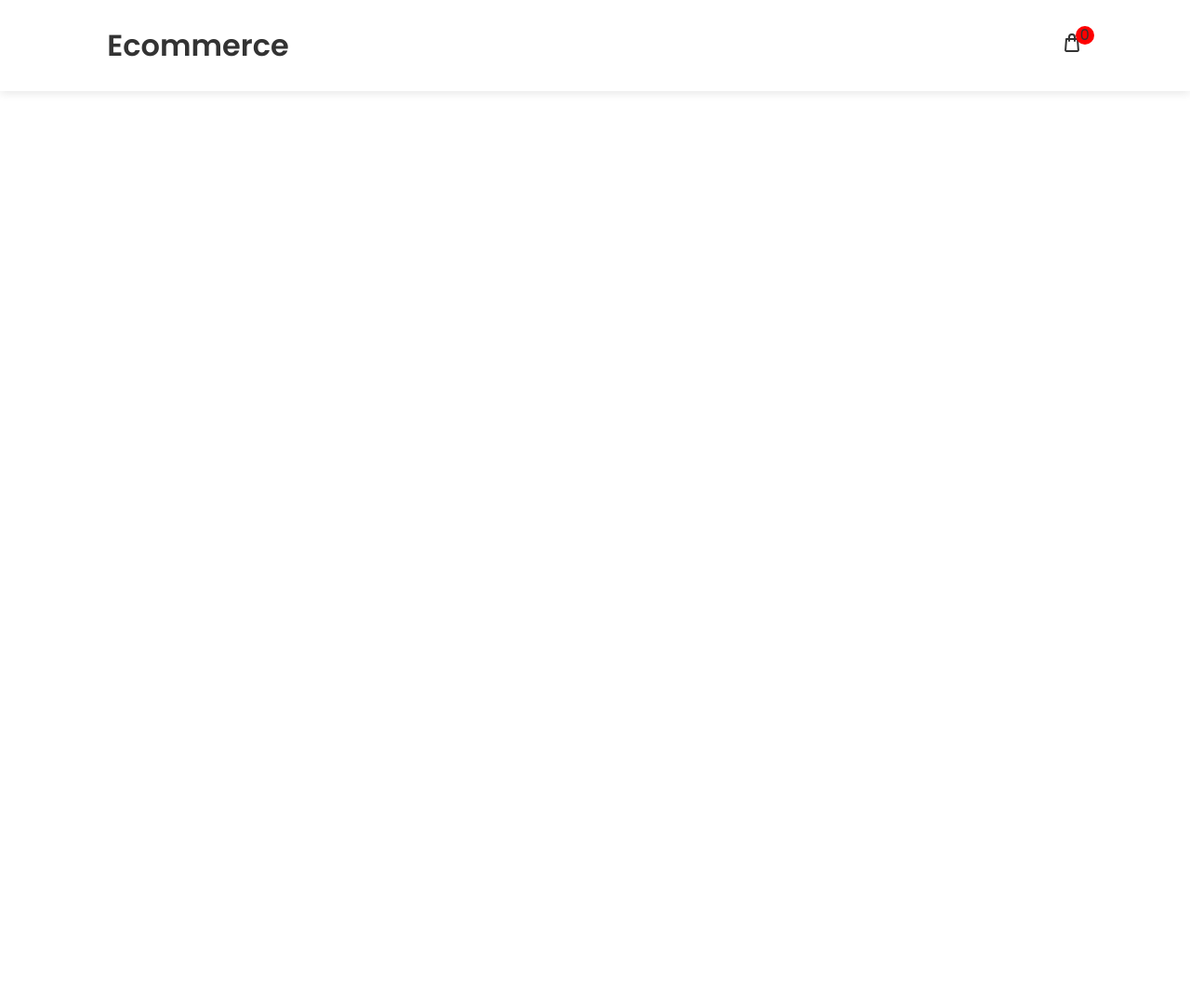
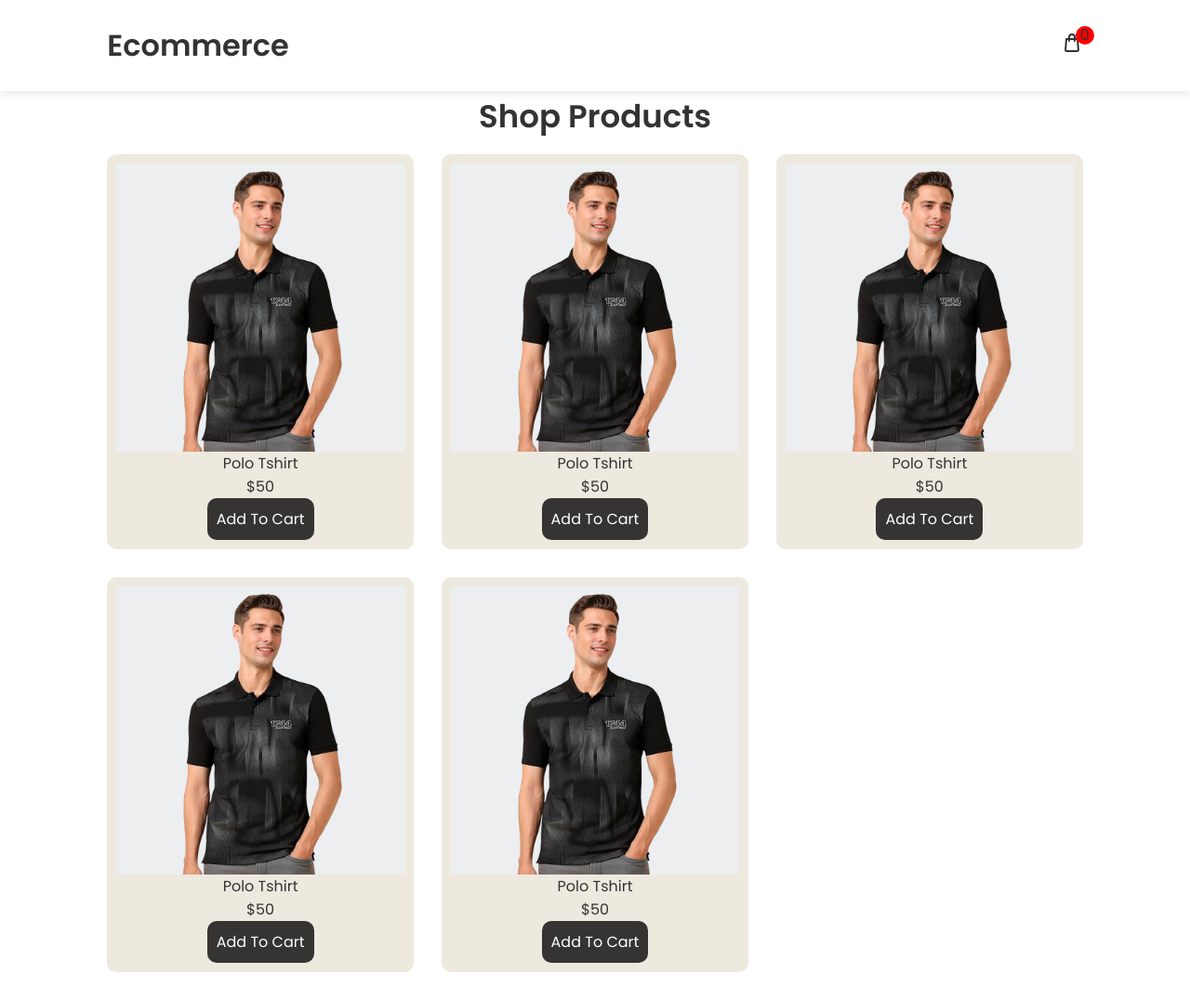
Before and after one commit to aashutoshdahal1/shoppingcart, a plain HTML site: page index.html in a window 1280 px wide. Shown: the whole page at 93% size. Before the commit the page ends 800 px from the top, so only its background shows below. Drawn offline with Linux system fonts and the light colour scheme.

Commit message:
section product UI created

```diff
--- a/index.html
+++ b/index.html
@@ -31,5 +31,40 @@
         <div class="carticon__number">0</div>
       </div>
     </header>
+    <section class="app">
+      <h1 class="app__heading">Shop Products</h1>
+      <div class="app__productcontainer">
+        <div class="app__productcontainer-item">
+          <img src="images/product1.jpg" alt="" />
+          <p class="app__productcontainer-item-name">Polo Tshirt</p>
+          <div class="app__productcontainer-item-price"><p>$50</p></div>
+          <div class="app__productcontainer-item-btn">Add To Cart</div>
+        </div>
+        <div class="app__productcontainer-item">
+          <img src="images/product1.jpg" alt="" />
+          <p class="app__productcontainer-item-name">Polo Tshirt</p>
+          <div class="app__productcontainer-item-price"><p>$50</p></div>
+          <div class="app__productcontainer-item-btn">Add To Cart</div>
+        </div>
+        <div class="app__productcontainer-item">
+          <img src="images/product1.jpg" alt="" />
+          <p class="app__productcontainer-item-name">Polo Tshirt</p>
+          <div class="app__productcontainer-item-price"><p>$50</p></div>
+          <div class="app__productcontainer-item-btn">Add To Cart</div>
+        </div>
+        <div class="app__productcontainer-item">
+          <img src="images/product1.jpg" alt="" />
+          <p class="app__productcontainer-item-name">Polo Tshirt</p>
+          <div class="app__productcontainer-item-price"><p>$50</p></div>
+          <div class="app__productcontainer-item-btn">Add To Cart</div>
+        </div>
+        <div class="app__productcontainer-item">
+          <img src="images/product1.jpg" alt="" />
+          <p class="app__productcontainer-item-name">Polo Tshirt</p>
+          <div class="app__productcontainer-item-price"><p>$50</p></div>
+          <div class="app__productcontainer-item-btn">Add To Cart</div>
+        </div>
+      </div>
+    </section>
   </body>
 </html>
--- a/style.css
+++ b/style.css
@@ -7,6 +7,9 @@
 }
 body {
   color: #333;
+}
+:root {
+  --theme: red;
 }
 header {
   position: fixed;
@@ -48,3 +51,44 @@ header {
   -ms-border-radius: 50%;
   -o-border-radius: 50%;
 }
+.app {
+  padding: 100px 9% 30px;
+}
+.app__heading {
+  text-align: center;
+  font-size: 34px;
+  margin-bottom: 15px;
+}
+.app__productcontainer {
+  display: grid;
+  grid-template-columns: repeat(auto-fit, minmax(280px, 1fr));
+  gap: 30px;
+}
+.app__productcontainer-item {
+  background-color: #eee9df;
+  padding: 10px;
+  border-radius: 10px;
+  -webkit-border-radius: 10px;
+  -moz-border-radius: 10px;
+  -ms-border-radius: 10px;
+  -o-border-radius: 10px;
+}
+.app__productcontainer-item img {
+  width: 100%;
+}
+.app__productcontainer-item {
+  display: flex;
+  flex-direction: column;
+  align-items: center;
+}
+.app__productcontainer-item-btn {
+  background-color: #353432;
+  color: white;
+  padding: 10px;
+  cursor: pointer;
+  border-radius: 10px;
+  -webkit-border-radius: 10px;
+  -moz-border-radius: 10px;
+  -ms-border-radius: 10px;
+  -o-border-radius: 10px;
+}
```
